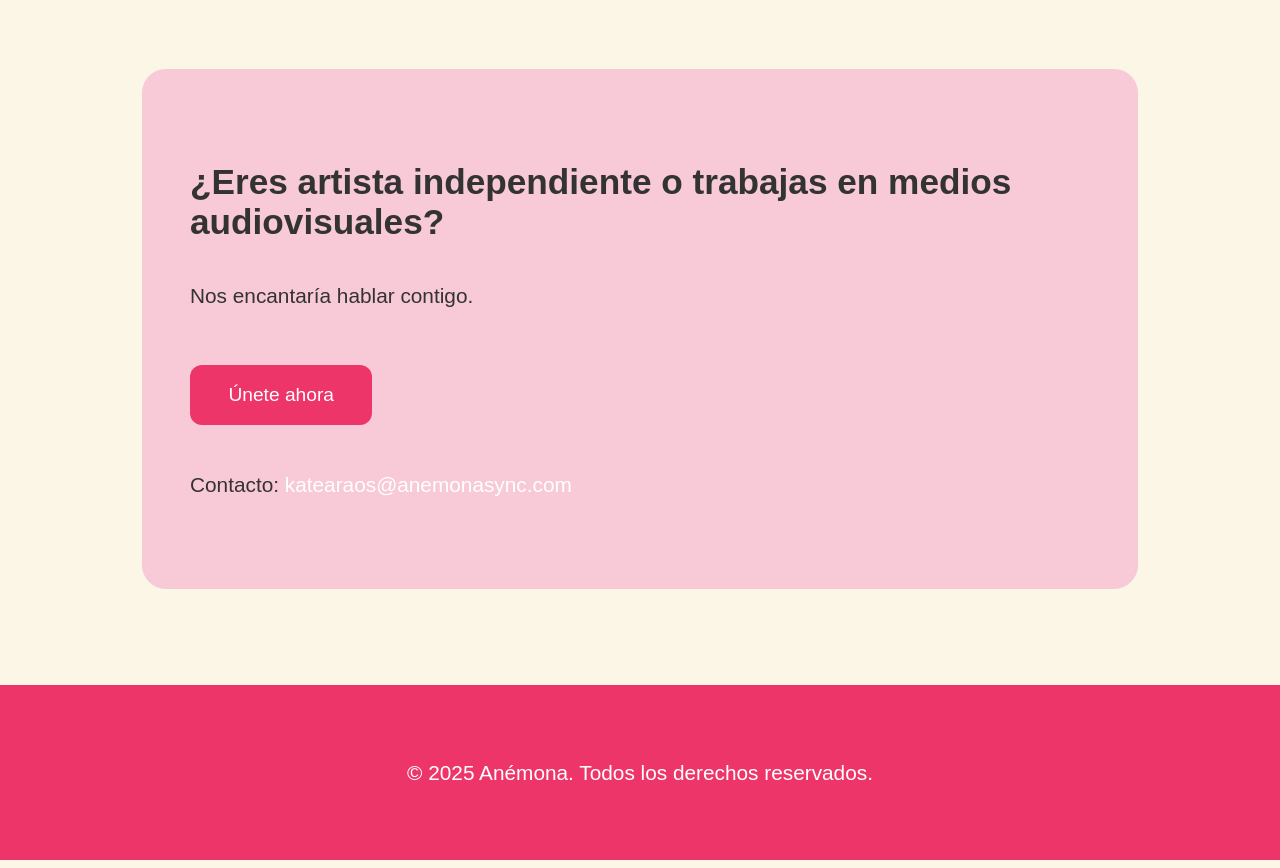
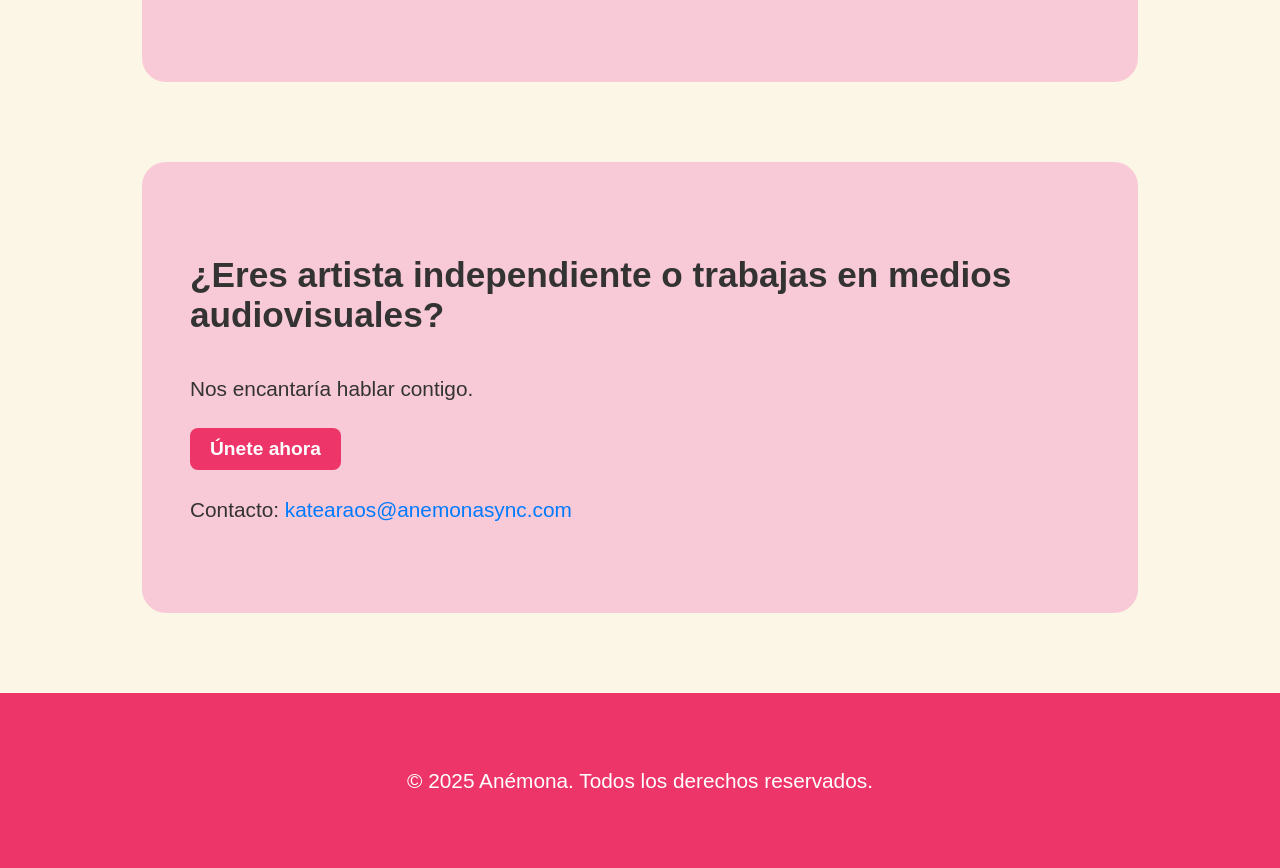
Before and after one commit to katearaos/anemonatrash, a plain HTML site: page index.html in a window 1280 px wide. Shown: the part 1484-2352 px from the top of the page. Drawn offline with Linux system fonts and the light colour scheme; a web font is replaced by a local one.

Commit message:
Update index.html

```diff
--- a/index.html
+++ b/index.html
@@ -21,19 +21,19 @@
 
     header {
       background-color: #EE3569;
-      padding: 10em 2em 4em;
+      padding: 10em 2em 2em; /* Aumenté el padding superior aún más */
       text-align: center;
       color: white;
+      height: 60vh; /* Aumenté la altura a 60% de la pantalla */
     }
 
     header img {
-      width: 60vw;
-      max-width: 800px;
+      width: 50%; /* Mantengo el logo al 50% del ancho del header */
       height: auto;
     }
 
     section {
-      padding: 6em 2em;
+      padding: 5em 2em;
       max-width: 900px;
       margin: auto;
     }
@@ -42,18 +42,7 @@
       background-color: #f8c9d6;
       border-radius: 24px;
       padding: 4em 3em;
-      margin: 6em auto;
-    }
-
-    .button {
-      display: inline-block;
-      background-color: #EE3569;
-      color: white;
-      padding: 1em 2em;
-      border-radius: 12px;
-      font-size: 1.2em;
-      text-decoration: none;
-      margin-top: 1.5em;
+      margin: 5em auto;
     }
 
     footer {
@@ -68,6 +57,15 @@
       text-decoration: none;
     }
 
+    a.email {
+      color: #007BFF; /* Azul para el correo */
+      text-decoration: none;
+    }
+
+    a.email:hover {
+      text-decoration: underline;
+    }
+
     h2 {
       font-size: 2.2em;
       margin-bottom: 1em;
@@ -76,6 +74,21 @@
     p {
       font-size: 1.3em;
       line-height: 1.8em;
+    }
+
+    button {
+      background-color: #EE3569;
+      color: white;
+      border: none;
+      padding: 10px 20px;
+      border-radius: 8px;
+      font-weight: bold;
+      cursor: pointer;
+      font-size: 1.2em;
+    }
+
+    button:hover {
+      background-color: #EA5E28;
     }
   </style>
 </head>
@@ -97,8 +110,9 @@
   <section class="divider">
     <h2>¿Eres artista independiente o trabajas en medios audiovisuales?</h2>
     <p>Nos encantaría hablar contigo.</p>
-    <a href="https://formulario.com" class="button" target="_blank">Únete ahora</a>
-    <p style="margin-top: 2em;">Contacto: <a href="mailto:katearaos@anemonasync.com">katearaos@anemonasync.com</a></p>
+    <!-- Botón para el formulario de registro de obras -->
+    <button onclick="window.location.href = 'formulario.html';">Únete ahora</button>
+    <p>Contacto: <a href="mailto:katearaos@anemonasync.com" class="email">katearaos@anemonasync.com</a></p>
   </section>
 
   <footer>
```
